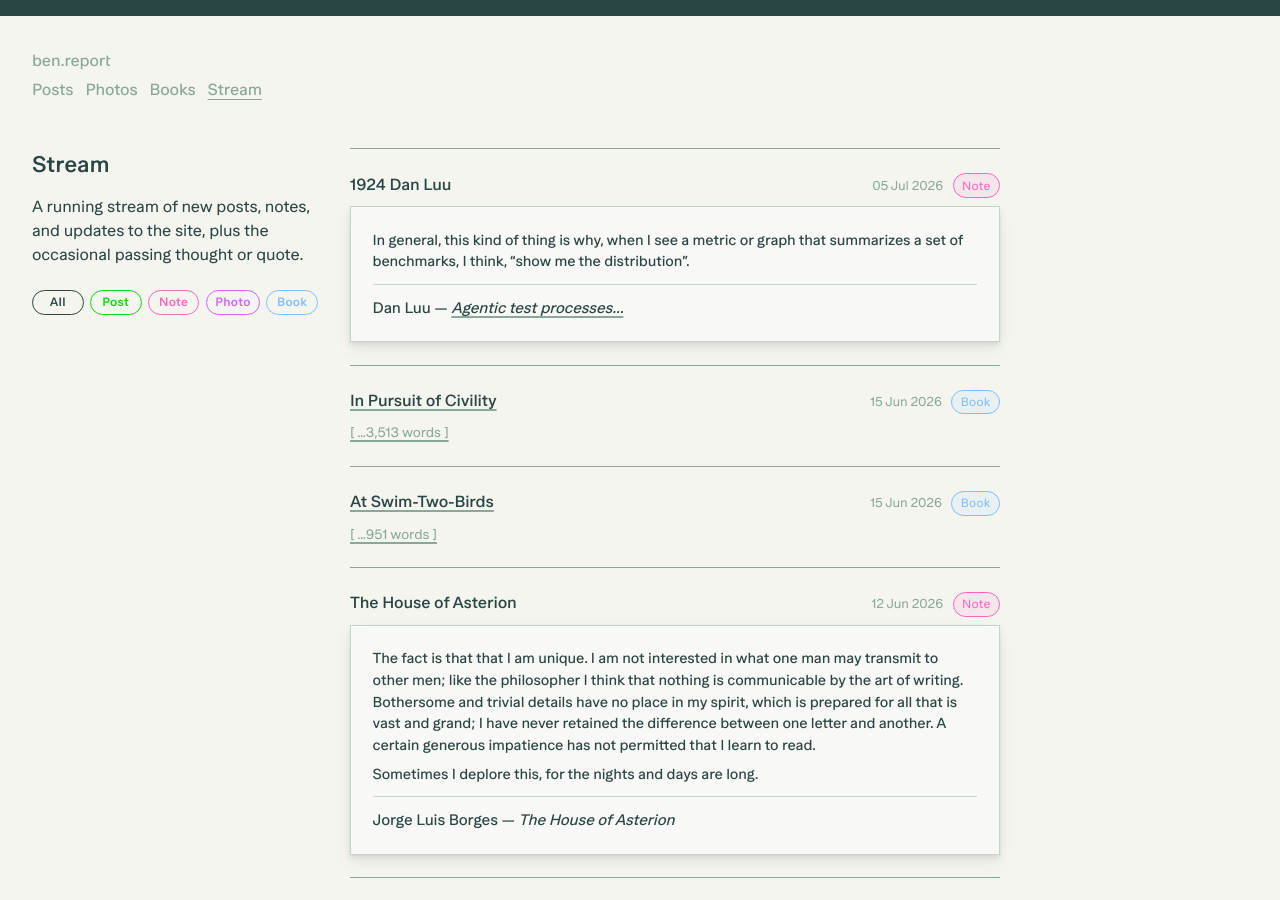
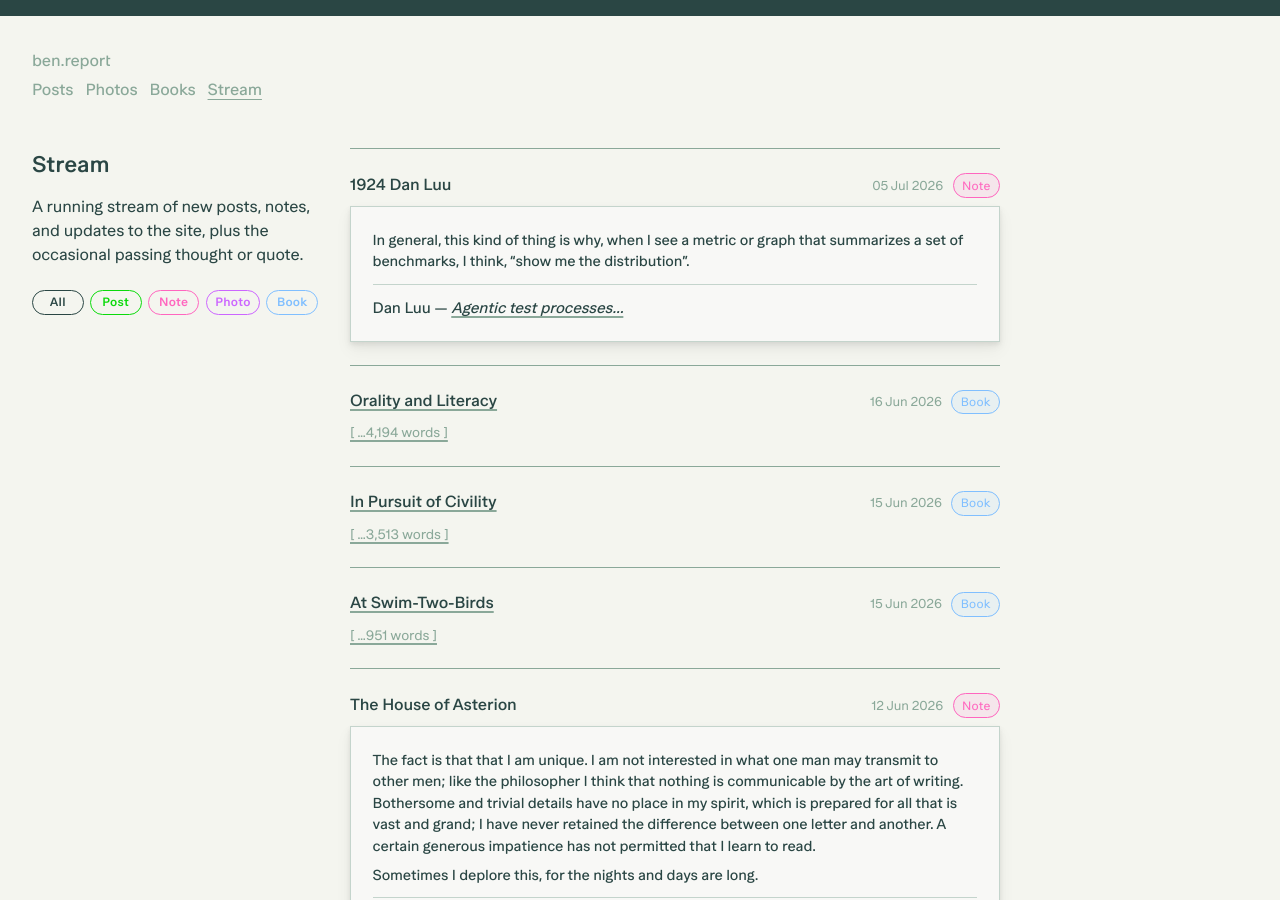
Before and after one commit to penborter/ben-report, a Jekyll site: the page built from _pages/feed.md, in a window 1280 px wide and 900 px high. Built offline with Jekyll 4.4.1, drawn with Linux system fonts in a browser that asks for light colours.

Commit message:
Update stream [skip ci]

```diff
--- a/_data/stream.yml
+++ b/_data/stream.yml
@@ -46,3 +46,7 @@
   ref: "_posts/2026-06-10-Ricoh.md"
   title: "Eighteen months with the Ricoh GR IIIx"
   content: "While my phone camera is fine, it’s nice to not be pulling my phone out to take photos. Really the point of a point-and-shoot like this is to have a separate machine that (a) only takes photos and is not connected to social media, (b) takes better photos than a telephone, but (c) is still portable and, ideally, pocketable. A post about 18 months with the Ricoh GR IIIx."
+- date: "2026-06-16T12:00:00+10:00"
+  type: "review"
+  ref: "_reviews/Orality-And-Literacy.md"
+  title: "Orality and Literacy"
```
